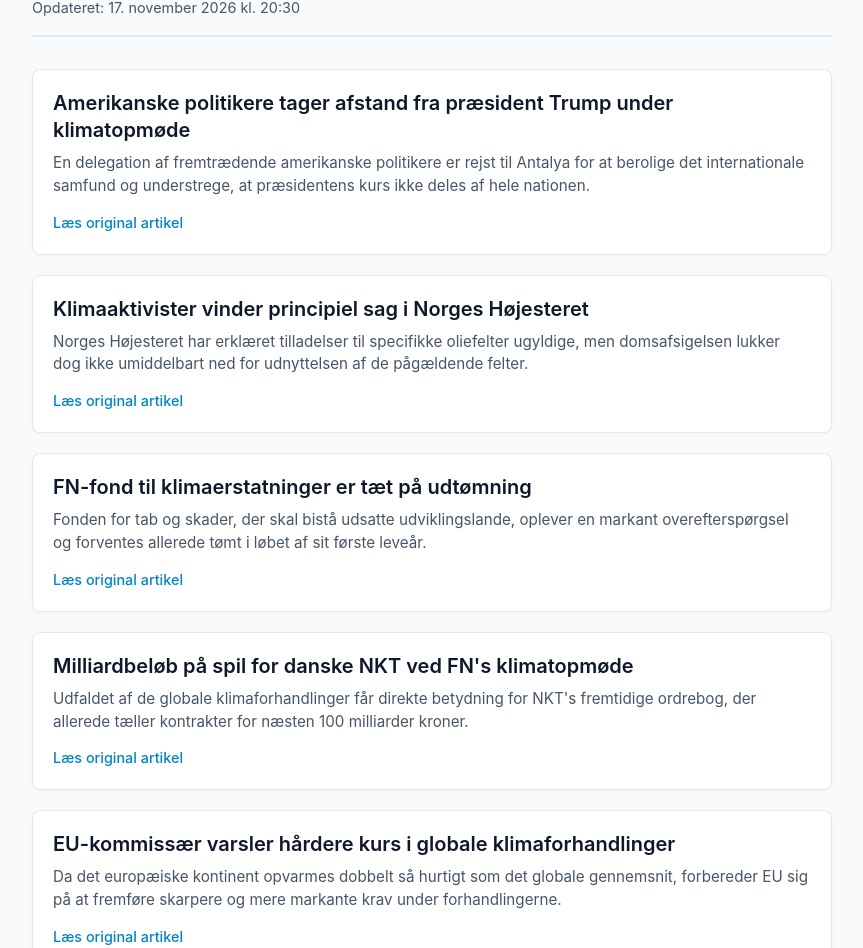
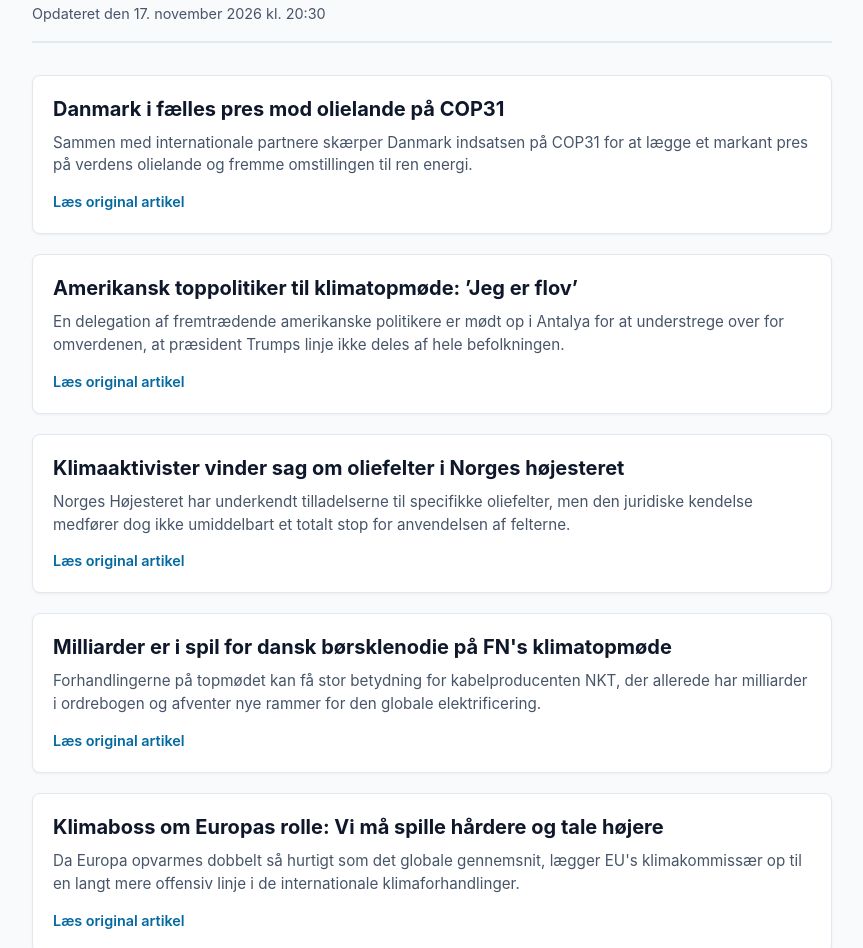
Before and after one commit to ThApex/Nyheder, a plain HTML site: page index.html in a window 1280 px wide. Shown: the part 77-1025 px from the top of the page, without its empty margins (208-1071 px from the left). Drawn offline with Linux system fonts and the light colour scheme.

Commit message:
Opdateret nyhedsoversigt

```diff
--- a/index.html
+++ b/index.html
@@ -8,78 +8,98 @@
         :root {
             --bg-color: #f8fafc;
             --card-bg: #ffffff;
-            --text-main: #0f172a;
-            --text-muted: #475569;
-            --accent: #0284c7;
-            --accent-hover: #0369a1;
+            --text-primary: #1e293b;
+            --text-secondary: #475569;
+            --accent-color: #0369a1;
+            --accent-hover: #075985;
             --border-color: #e2e8f0;
         }
-        * {
-            box-sizing: border-box;
-            margin: 0;
-            padding: 0;
-        }
+
         body {
             font-family: -apple-system, BlinkMacSystemFont, "Segoe UI", Roboto, Helvetica, Arial, sans-serif;
             background-color: var(--bg-color);
-            color: var(--text-main);
+            color: var(--text-primary);
             line-height: 1.5;
+            margin: 0;
             padding: 24px 16px;
         }
+
         .container {
             max-width: 800px;
             margin: 0 auto;
         }
+
         header {
             margin-bottom: 32px;
             padding-bottom: 16px;
             border-bottom: 2px solid var(--border-color);
         }
+
         h1 {
-            font-size: 1.85rem;
+            font-size: 2rem;
+            margin: 0 0 8px 0;
+            color: #0f172a;
             font-weight: 700;
-            letter-spacing: -0.02em;
-            color: var(--text-main);
         }
+
         .timestamp {
             font-size: 0.9rem;
-            color: var(--text-muted);
-            margin-top: 6px;
+            color: var(--text-secondary);
+            margin: 0;
         }
+
         .news-list {
             display: flex;
             flex-direction: column;
             gap: 20px;
         }
+
         article {
             background-color: var(--card-bg);
             border: 1px solid var(--border-color);
             border-radius: 8px;
             padding: 20px;
-            box-shadow: 0 1px 3px rgba(0, 0, 0, 0.04);
+            box-shadow: 0 1px 3px rgba(0, 0, 0, 0.05);
         }
-        h2 {
+
+        article h2 {
             font-size: 1.25rem;
-            font-weight: 600;
-            line-height: 1.35;
-            margin-bottom: 8px;
-            color: var(--text-main);
+            margin: 0 0 10px 0;
+            line-height: 1.3;
+            color: #0f172a;
         }
-        p {
+
+        article p {
+            margin: 0 0 12px 0;
+            color: var(--text-secondary);
             font-size: 0.95rem;
-            color: var(--text-muted);
-            margin-bottom: 12px;
+            display: -webkit-box;
+            -webkit-line-clamp: 3;
+            -webkit-box-orient: vertical;
+            overflow: hidden;
         }
+
         .read-more {
             display: inline-block;
+            font-weight: 600;
             font-size: 0.9rem;
-            font-weight: 500;
-            color: var(--accent);
+            color: var(--accent-color);
             text-decoration: none;
         }
+
         .read-more:hover {
             color: var(--accent-hover);
             text-decoration: underline;
+        }
+
+        @media (max-width: 600px) {
+            h1 {
+                font-size: 1.6rem;
+            }
+
+            article {
+                padding: 16px;
+            }
         }
     </style>
 </head>
@@ -87,56 +107,56 @@
     <div class="container">
         <header>
             <h1>Thapex Nyhedsoverblik</h1>
-            <div class="timestamp">Opdateret: 17. november 2026 kl. 20:30</div>
+            <p class="timestamp">Opdateret den 17. november 2026 kl. 20:30</p>
         </header>
 
         <main class="news-list">
             <article>
-                <h2>Amerikanske politikere tager afstand fra præsident Trump under klimatopmøde</h2>
-                <p>En delegation af fremtrædende amerikanske politikere er rejst til Antalya for at berolige det internationale samfund og understrege, at præsidentens kurs ikke deles af hele nationen.</p>
-                <a class="read-more" href="https://www.dr.dk/nyheder/viden/klima/amerikansk-toppolitiker-til-klimatopmoede-jeg-er-flov" target="_blank" rel="noopener noreferrer">Læs original artikel</a>
+                <h2>Danmark i fælles pres mod olielande på COP31</h2>
+                <p>Sammen med internationale partnere skærper Danmark indsatsen på COP31 for at lægge et markant pres på verdens olielande og fremme omstillingen til ren energi.</p>
+                <a href="https://www.dr.dk/nyheder/udland/reels/danmark-i-faelles-pres-mod-olielande-paa-cop31" class="read-more" target="_blank" rel="noopener">Læs original artikel</a>
             </article>
 
             <article>
-                <h2>Klimaaktivister vinder principiel sag i Norges Højesteret</h2>
-                <p>Norges Højesteret har erklæret tilladelser til specifikke oliefelter ugyldige, men domsafsigelsen lukker dog ikke umiddelbart ned for udnyttelsen af de pågældende felter.</p>
-                <a class="read-more" href="https://www.dr.dk/nyheder/udland/klimaaktivister-vinder-sag-om-oliefelter-i-norges-hoejesteret" target="_blank" rel="noopener noreferrer">Læs original artikel</a>
+                <h2>Amerikansk toppolitiker til klimatopmøde: ’Jeg er flov’</h2>
+                <p>En delegation af fremtrædende amerikanske politikere er mødt op i Antalya for at understrege over for omverdenen, at præsident Trumps linje ikke deles af hele befolkningen.</p>
+                <a href="https://www.dr.dk/nyheder/viden/klima/amerikansk-toppolitiker-til-klimatopmoede-jeg-er-flov" class="read-more" target="_blank" rel="noopener">Læs original artikel</a>
             </article>
 
             <article>
-                <h2>FN-fond til klimaerstatninger er tæt på udtømning</h2>
-                <p>Fonden for tab og skader, der skal bistå udsatte udviklingslande, oplever en markant overefterspørgsel og forventes allerede tømt i løbet af sit første leveår.</p>
-                <a class="read-more" href="https://www.dr.dk/nyheder/viden/klima/historisk-fond-til-klimaerstatninger-kan-blive-toemt-naeste-aar" target="_blank" rel="noopener noreferrer">Læs original artikel</a>
+                <h2>Klimaaktivister vinder sag om oliefelter i Norges højesteret</h2>
+                <p>Norges Højesteret har underkendt tilladelserne til specifikke oliefelter, men den juridiske kendelse medfører dog ikke umiddelbart et totalt stop for anvendelsen af felterne.</p>
+                <a href="https://www.dr.dk/nyheder/udland/klimaaktivister-vinder-sag-om-oliefelter-i-norges-hoejesteret" class="read-more" target="_blank" rel="noopener">Læs original artikel</a>
             </article>
 
             <article>
-                <h2>Milliardbeløb på spil for danske NKT ved FN's klimatopmøde</h2>
-                <p>Udfaldet af de globale klimaforhandlinger får direkte betydning for NKT's fremtidige ordrebog, der allerede tæller kontrakter for næsten 100 milliarder kroner.</p>
-                <a class="read-more" href="https://www.dr.dk/nyheder/viden/klima/milliarder-er-i-spil-dansk-boers-klenodie-paa-fn-s-klimatopmoede" target="_blank" rel="noopener noreferrer">Læs original artikel</a>
+                <h2>Milliarder er i spil for dansk børsklenodie på FN's klimatopmøde</h2>
+                <p>Forhandlingerne på topmødet kan få stor betydning for kabelproducenten NKT, der allerede har milliarder i ordrebogen og afventer nye rammer for den globale elektrificering.</p>
+                <a href="https://www.dr.dk/nyheder/viden/klima/milliarder-er-i-spil-dansk-boers-klenodie-paa-fn-s-klimatopmoede" class="read-more" target="_blank" rel="noopener">Læs original artikel</a>
             </article>
 
             <article>
-                <h2>EU-kommissær varsler hårdere kurs i globale klimaforhandlinger</h2>
-                <p>Da det europæiske kontinent opvarmes dobbelt så hurtigt som det globale gennemsnit, forbereder EU sig på at fremføre skarpere og mere markante krav under forhandlingerne.</p>
-                <a class="read-more" href="https://www.dr.dk/nyheder/viden/klima/klimaboss-er-ikke-i-tvivl-om-europas-rolle-vi-er-noedt-til-spille-haardere-og-tale-hoejere" target="_blank" rel="noopener noreferrer">Læs original artikel</a>
+                <h2>Klimaboss om Europas rolle: Vi må spille hårdere og tale højere</h2>
+                <p>Da Europa opvarmes dobbelt så hurtigt som det globale gennemsnit, lægger EU's klimakommissær op til en langt mere offensiv linje i de internationale klimaforhandlinger.</p>
+                <a href="https://www.dr.dk/nyheder/viden/klima/klimaboss-er-ikke-i-tvivl-om-europas-rolle-vi-er-noedt-til-spille-haardere-og-tale-hoejere" class="read-more" target="_blank" rel="noopener">Læs original artikel</a>
             </article>
 
             <article>
-                <h2>El Niño tiltager fortsat i styrke ifølge nye målinger</h2>
-                <p>Prognoser fra det amerikanske institut NOAA viser stigende havtemperaturer i Stillehavet og bekræfter, at vejrfænomenet fortsat udvikler sig mod en usædvanlig styrke.</p>
-                <a class="read-more" href="https://www.dr.dk/nyheder/vejret/staerk-til-meget-staerk-el-nino-klimafaenomenet-vokser-stadig" target="_blank" rel="noopener noreferrer">Læs original artikel</a>
+                <h2>Historisk fond til klimaerstatninger kan blive tømt næste år</h2>
+                <p>FN-fonden, der yder støtte til udbedring af tab og skader efter klimakatastrofer i udviklingslande, oplever så massiv efterspørgsel, at midlerne ventes opbrugt i første år.</p>
+                <a href="https://www.dr.dk/nyheder/viden/klima/historisk-fond-til-klimaerstatninger-kan-blive-toemt-naeste-aar" class="read-more" target="_blank" rel="noopener">Læs original artikel</a>
             </article>
 
             <article>
-                <h2>Eksperter: Socialt tilskud til elbiler udvander den reelle klimagevinst</h2>
-                <p>Selvom en tilskudsordning hjælper lavindkomstgrupper over i elbiler, vurderer økonomiske eksperter, at samtidige lempelser i brændstofafgifter modvirker CO2-reduktionen.</p>
-                <a class="read-more" href="https://www.dr.dk/nyheder/viden/klima/ekspert-om-socialt-tilskud-til-elbiler-det-er-omfordeling-mere-end-egentlig-klimapolitik" target="_blank" rel="noopener noreferrer">Læs original artikel</a>
+                <h2>Stærk El Niño vokser: Varmere Stillehav vækker bekymring</h2>
+                <p>Nye data fra havforskningsinstitutionen NOAA bekræfter, at fænomenet El Niño tager til i styrke med fortsat stigende havtemperaturer og udsigt til mere ekstremt vejr globalt.</p>
+                <a href="https://www.dr.dk/nyheder/vejret/staerk-til-meget-staerk-el-nino-klimafaenomenet-vokser-stadig" class="read-more" target="_blank" rel="noopener">Læs original artikel</a>
             </article>
 
             <article>
-                <h2>Sundhedsekspert maner til besindighed ved brug af febernedsættende medicin</h2>
-                <p>Feber er kroppens naturlige forsvarsreaktion, og rutinemæssig dæmpning med håndkøbsmedicin er ikke altid hensigtsmæssig for sygdomsforløbet, påpeger fagfolk.</p>
-                <a class="read-more" href="https://www.dr.dk/nyheder/viden/kroppen/fjerner-du-feberen-med-et-par-piller-saa-er-der-en-ting-du-skal-passe-paa-siger-ekspert" target="_blank" rel="noopener noreferrer">Læs original artikel</a>
+                <h2>Ekspert om elbiltilskud: Mere omfordeling end reel klimapolitik</h2>
+                <p>Selvom en ny tilskudsordning hjælper lavindkomstgrupper med elbiler, vurderer eksperter, at en samtidig lempelse af brændstofafgifter udvander den samlede klimaeffekt.</p>
+                <a href="https://www.dr.dk/nyheder/viden/klima/ekspert-om-socialt-tilskud-til-elbiler-det-er-omfordeling-mere-end-egentlig-klimapolitik" class="read-more" target="_blank" rel="noopener">Læs original artikel</a>
             </article>
         </main>
     </div>
```
